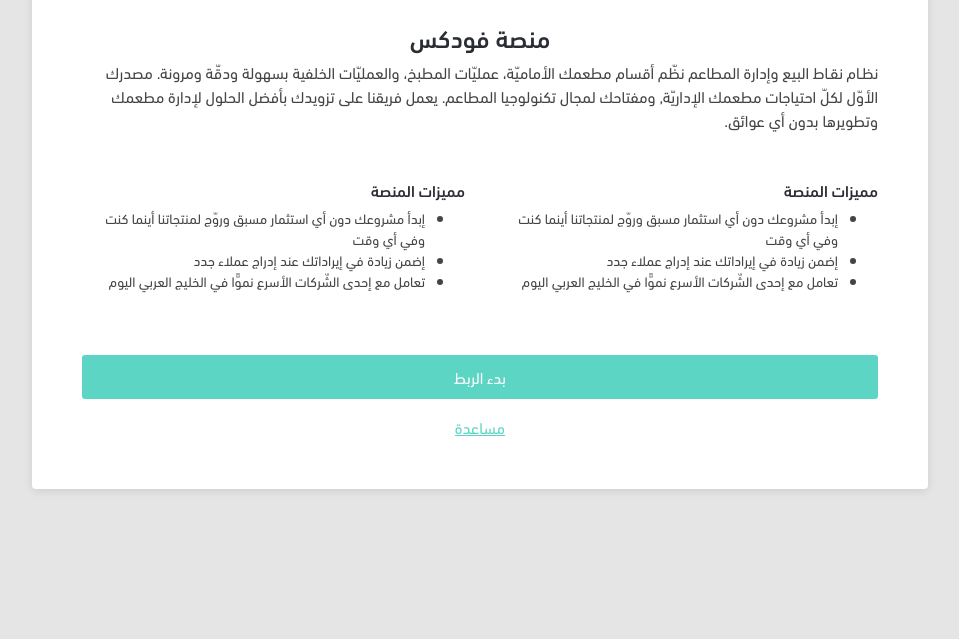
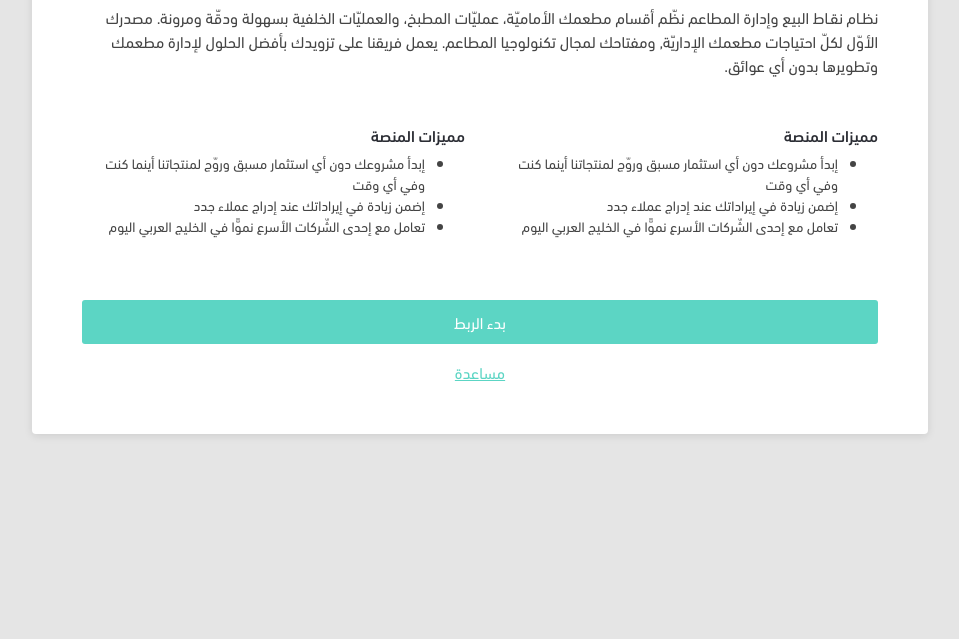
Before and after one commit to eslamoo/mapping-landing-page, a plain HTML site: page index.html in a window 1280 px wide. Shown: the part 308-947 px from the top of the page, without its empty margins (160-1119 px from the left). After the commit the page ends 837 px from the top, so only its background shows below. Drawn offline with Linux system fonts and the light colour scheme.

Commit message:
fix card spaces

```diff
--- a/assets/scss/partials/_content.scss
+++ b/assets/scss/partials/_content.scss
@@ -1,10 +1,16 @@
 .contentCard {
     background-color: #fff;
     width: 70%;
-    margin: 150px auto;
+    margin: 100px auto;
     box-shadow: $box-shadow;
     padding: 50px;
     border-radius: 4px;
+    @media (min-width: 1920px) {
+        margin: 150px auto;
+    }
+    @media (min-width: 900px) and (max-width: 1450px) {
+        margin: 95px auto;
+    }
     @media (max-width: 768px) {
         width: 95%;
         margin: 3% auto;
```
Also changed, not shown: assets/css/main.css.
